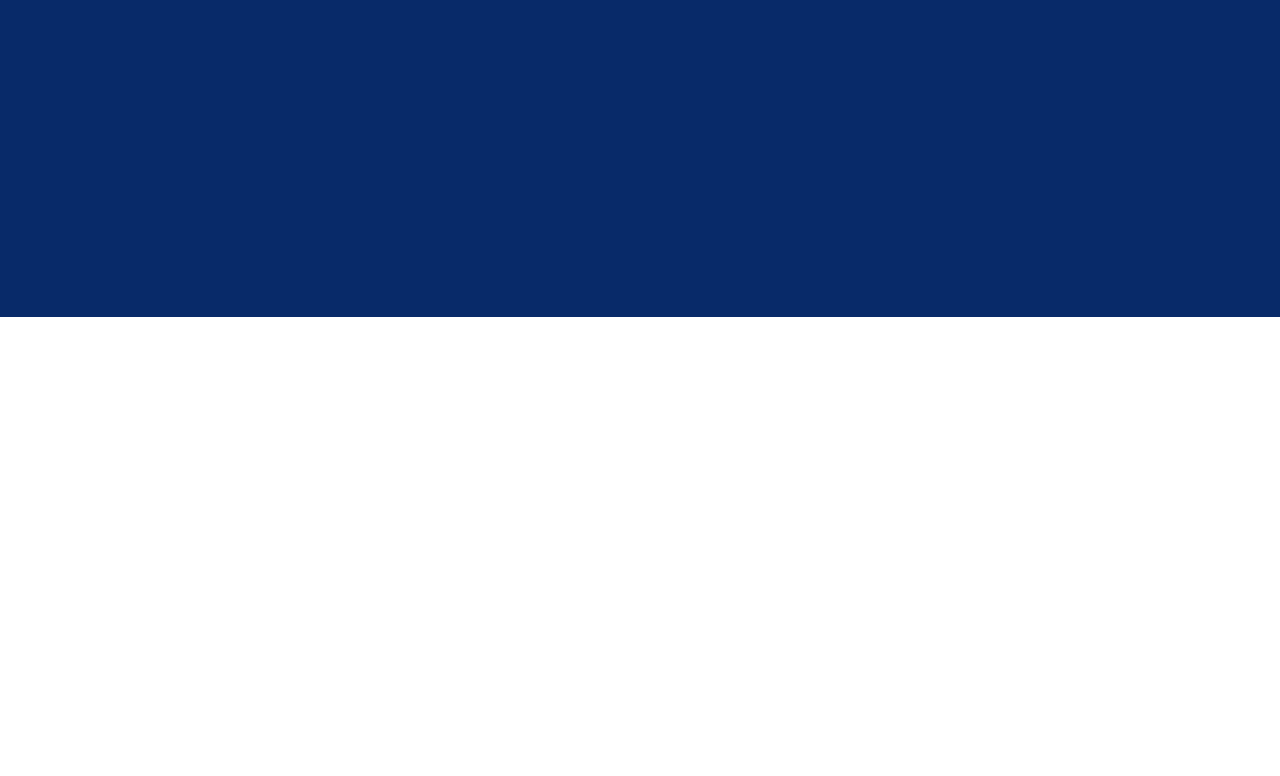
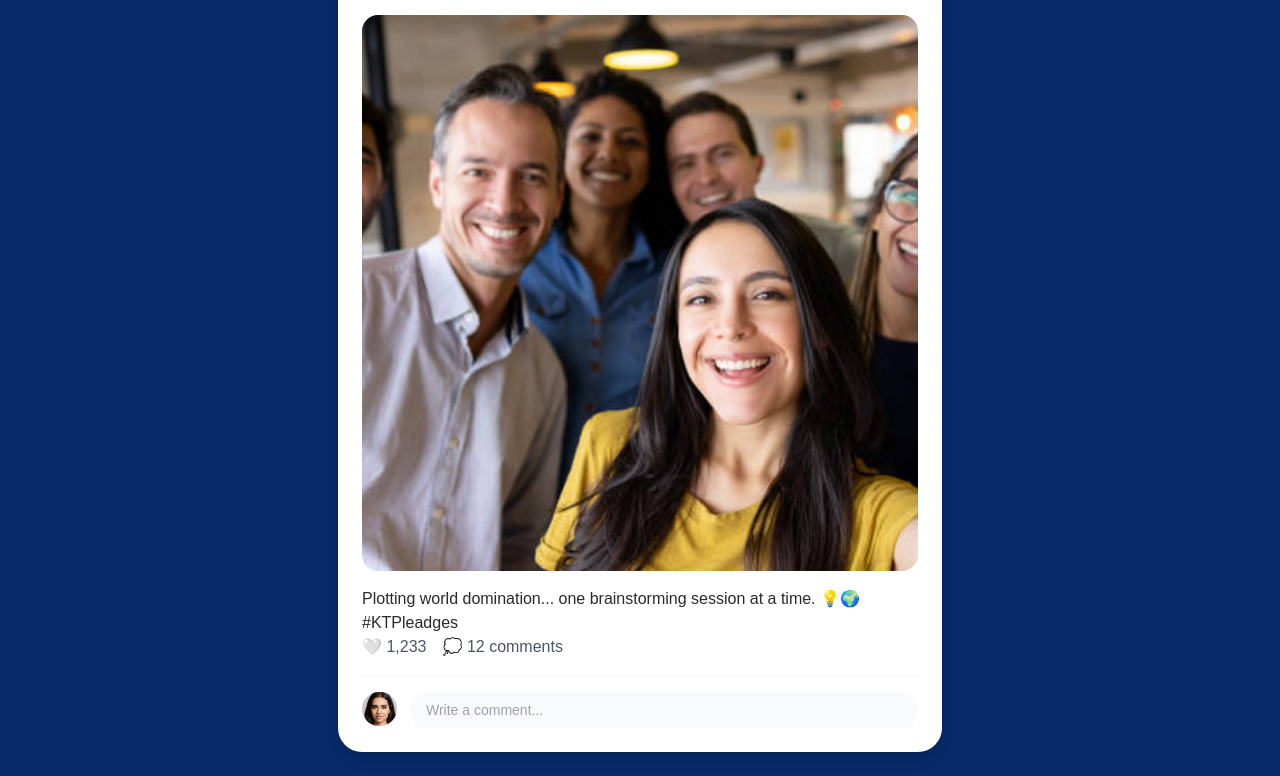
Before and after one commit to HeartyFeels/KTP-Hackathon, a Next.js app in the folder frontend/: page / in a window 1280 px wide. Shown: the part 483-1259 px from the top of the page. Before the commit the page ends 800 px from the top, so only its background shows below. Built offline with nearby package versions, Linux system fonts and the light colour scheme.

Commit message:
updates to home page

```diff
--- a/frontend/src/app/page.tsx
+++ b/frontend/src/app/page.tsx
@@ -4,13 +4,16 @@ import Navbar from "./components/Navbar";
 import { useState } from "react";
 import profile from "../app/images/profile_pic.png";
 import pfp from "../app/images/pledgepic.webp";
+import post1 from "../app/images/post1.jpg"; // Add your placeholder image here
 
 export default function Home() {
   const [liked, setLiked] = useState(false);
   const [comment, setComment] = useState("");
   const [postContent, setPostContent] = useState(""); // To hold the content of the new post
   const [image, setImage] = useState<File | null>(null); // State for the uploaded image
-  const [posts, setPosts] = useState<{ content: string; image: string | null }[]>([]); // To store all posts
+  const [posts, setPosts] = useState<{ content: string; image: string | null }[]>([
+    { content: "Plotting world domination... one brainstorming session at a time. 💡🌍 #KTPleadges", image: post1 } // Default post
+  ]); // Initialize with a default post
 
   // Handle image upload
   const handleImageUpload = (e: React.ChangeEvent<HTMLInputElement>) => {
@@ -142,7 +145,7 @@ export default function Home() {
                     onClick={() => setLiked(!liked)}
                     className="flex items-center gap-2 text-gray-600 hover:text-[#082A69] transition-colors"
                   >
-                    {liked ? '❤️' : '🤍'} {liked ? '1,234' : '30'}
+                    {liked ? '❤️' : '🤍'} {liked ? '1,234' : '1,233'}
                   </button>
                   <button className="flex items-center gap-2 text-gray-600 hover:text-[#082A69] transition-colors">
                     💭 12 comments
@@ -154,7 +157,7 @@ export default function Home() {
                   <div className="flex gap-3">
                     <div className="relative w-9 h-9">
                       <Image
-                        src={pfp}
+                        src={profile}
                         alt="Your profile"
                         width={35}
                         height={35}
@@ -176,7 +179,7 @@ export default function Home() {
         </main>
 
         {/* Right Sidebar - Actions */}
-        <aside className="col-span-12 md:col-span-3 space-y-4">
+        <aside className="col-span-12 md:col-span-3 space-y-2">
           {/* Notification Box */}
           <div className="bg-[#A2D2FF] p-4 rounded-xl shadow-lg mb-6">
             <h3 className="font-semibold text-[#082A69]">Notifications</h3>
```
Also changed, not shown: frontend/src/app/images/post1.jpg (added).
